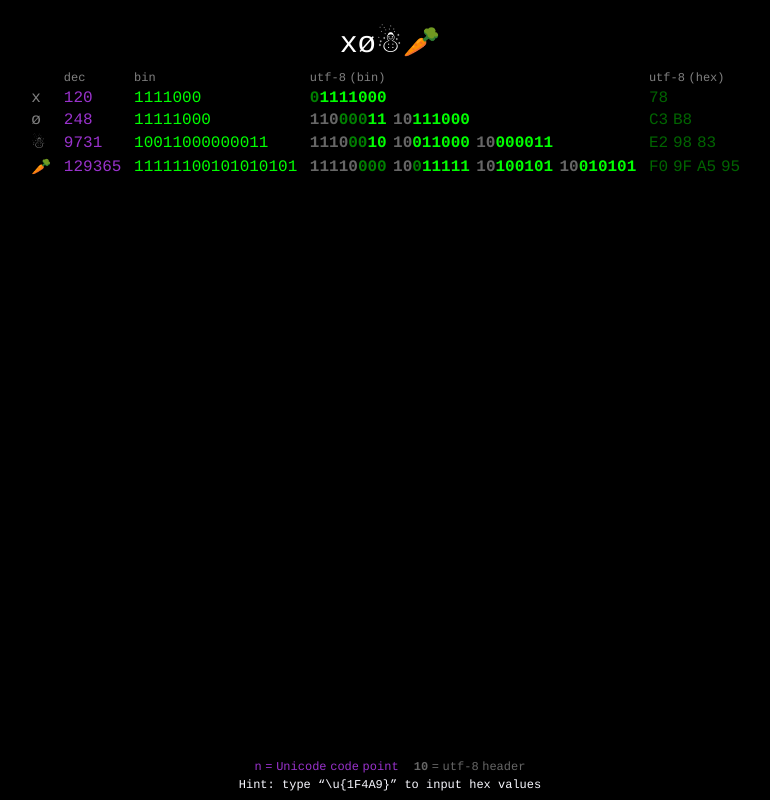
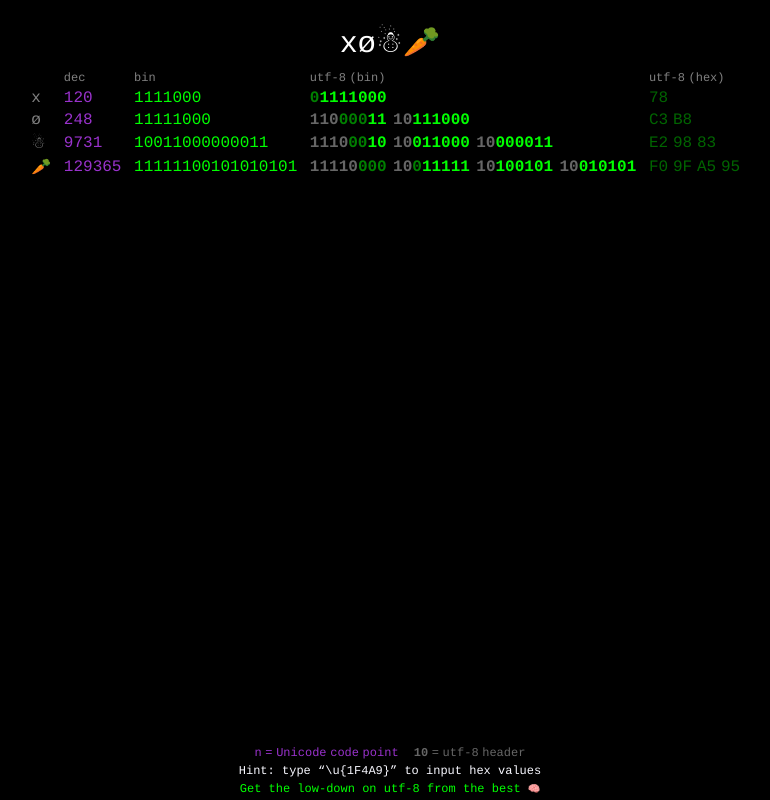
Before and after one commit to davidxcheng/utf-8-illustrator, a website with bundled scripts: page docs/index.html in a window 1280 px wide. Shown: the whole page, without its empty margins (250-1020 px from the left). Built offline with nearby package versions, Linux system fonts and the light colour scheme.

Commit message:
Link to "Learn more" section from the footer of the app

```diff
--- a/docs/css/style.css
+++ b/docs/css/style.css
@@ -99,3 +99,12 @@ th {
 #hintput {
   cursor: pointer;
 }
+
+.learn-more {
+  color: lime;
+  text-decoration: none;
+}
+
+.learn-more > sub {
+  vertical-align: middle;
+}
--- a/docs/index.html
+++ b/docs/index.html
@@ -31,6 +31,9 @@
         <div class="hint">
             Hint: type <q id="hintput">\u{1F4A9}</q> to input hex values
         </div>
+        <div>
+            <a class="learn-more" href="https://github.com/davidxcheng/utf-8-illustrator#learn-moreeverything-about-utf-8-unicode--emoji" target="_blank">Get the low-down on utf-8 from the best <sub>&#x1f9e0;</sub></a>
+        </div>
     </div>
     <script type="module" src="js/app.js"></script>
 </body>
```
